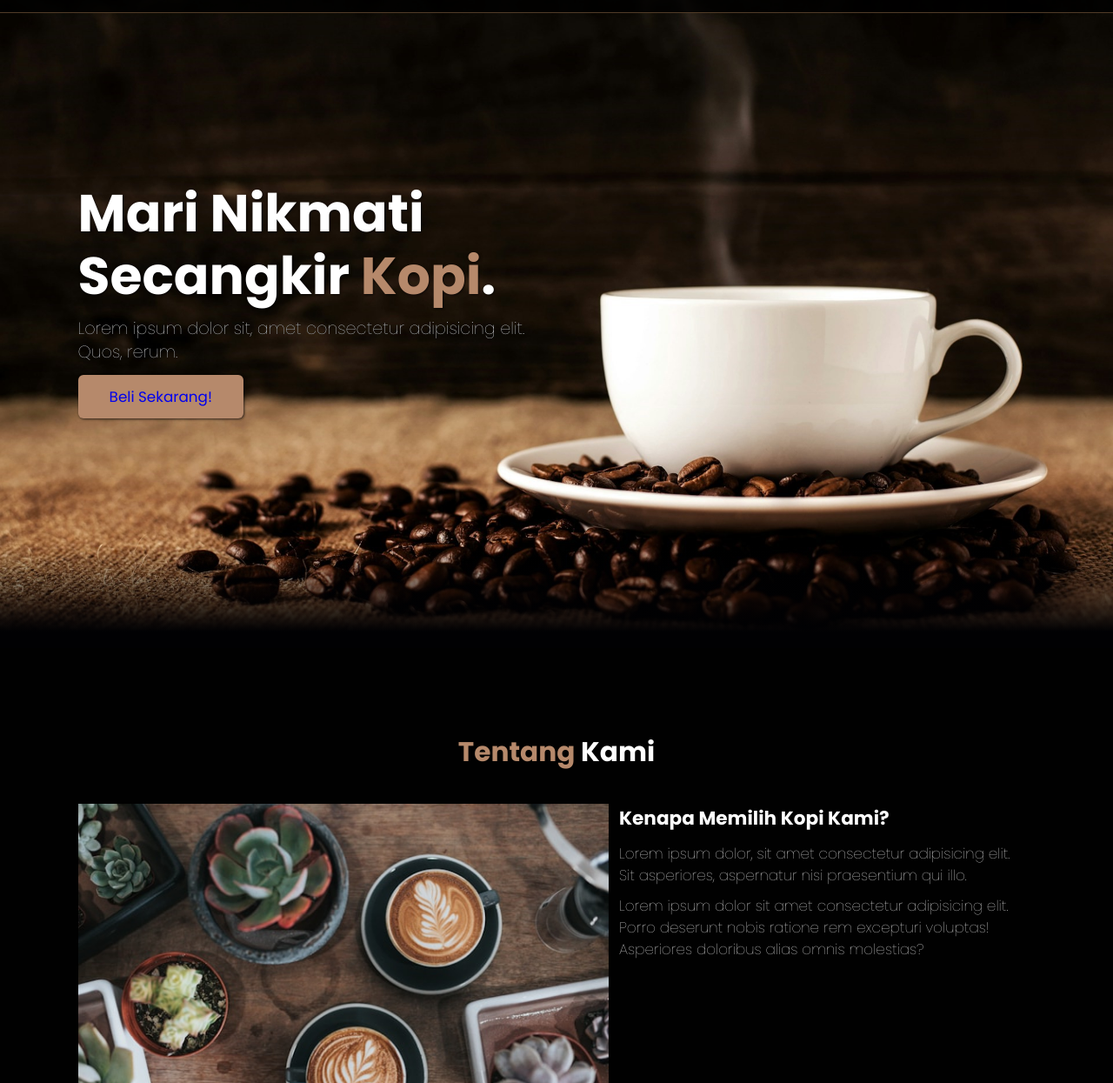
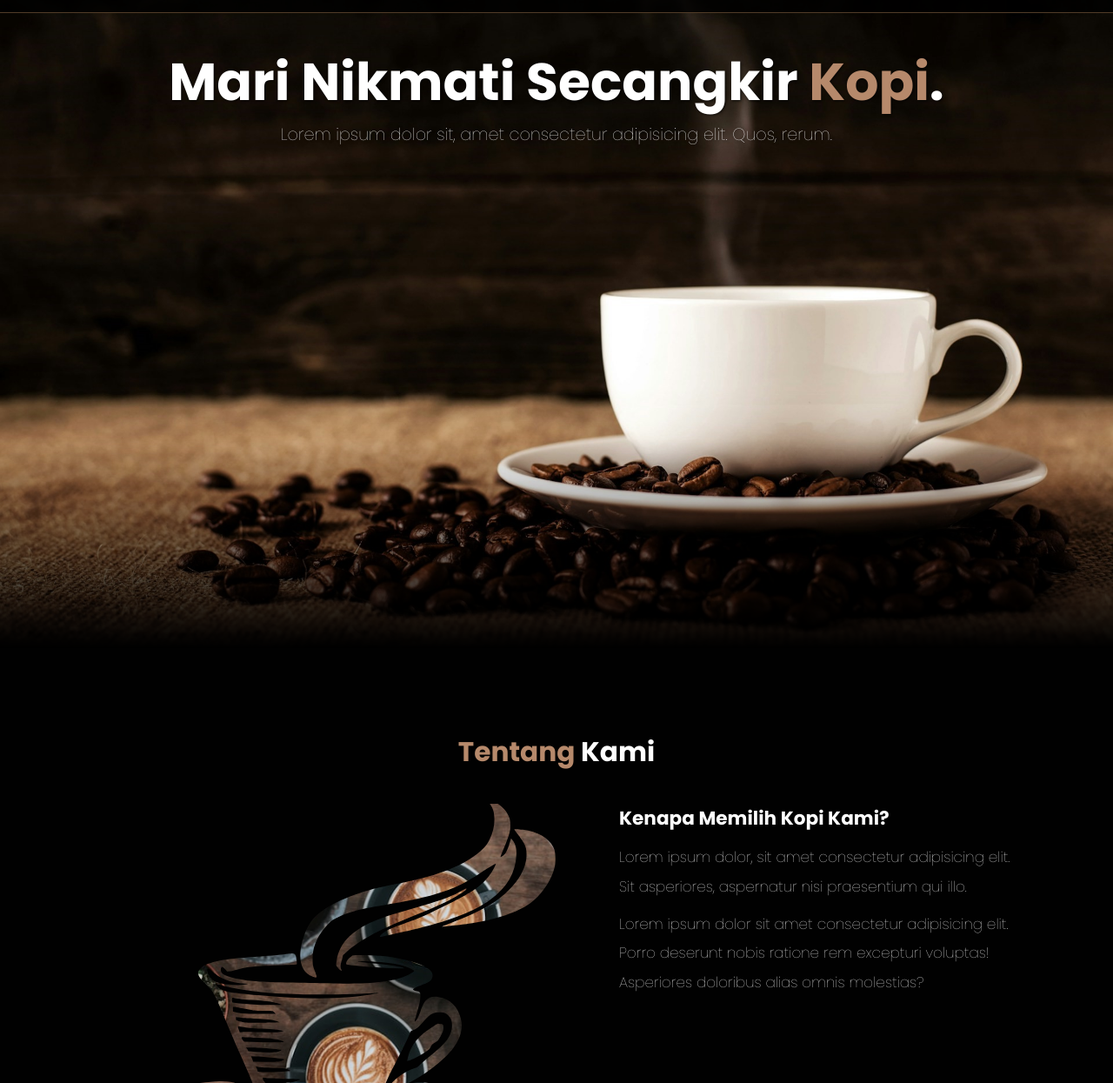
Before and after one commit to inislm/kedai-kopi-Kenangan-Senja, a plain HTML site: page index.html in a window 1280 px wide. Shown: the part 55-1300 px from the top of the page at 87% size. Drawn offline with nearby package versions, Linux system fonts and the light colour scheme.

Commit message:
menambahkan css masking

```diff
--- a/css/style.css
+++ b/css/style.css
@@ -180,9 +180,10 @@ body {
   background-repeat: no-repeat;
   background-size: cover;
   position: relative;
+  mask-image: linear-gradient(rgba(0, 0, 0, 1) 70%, rgba(0, 0, 0, 0));
 }
 
-.hero::after {
+/* .hero::after {
   content: "";
   display: block;
   position: absolute;
@@ -193,12 +194,25 @@ body {
     0deg,
     rgba(1, 1, 3, 1) 8%,
     rgba(255, 255, 255, 0) 50%
-  );
+    );
+    } */
+
+.hero .mask-container {
+  position: absolute;
+  inset: 0;
+  mask-image: url("../img/header-edit.png");
+  mask-position: center;
+  mask-repeat: no-repeat;
+  mask-size: cover;
 }
 
 .hero .content {
   padding: 1.4rem 7%;
-  max-width: 60rem;
+  /* max-width: 60rem; */
+  width: 100%;
+  text-align: center;
+  position: fixed;
+  top: 8rem;
 }
 
 .hero .content h1 {
@@ -265,6 +279,10 @@ body {
 
 .about .row .about-img img {
   width: 100%;
+  mask-image: url("../img/menu/coffee.svg");
+  mask-size: 80%;
+  mask-repeat: no-repeat;
+  mask-position: center;
 }
 
 .about .row .content {
@@ -281,7 +299,7 @@ body {
   font-size: 1.4rem;
   margin-bottom: 0.8rem;
   font-weight: 100;
-  line-height: 1.5;
+  line-height: 2;
 }
 
 /* Menu Section */
--- a/index.html
+++ b/index.html
@@ -83,13 +83,15 @@
 
     <!-- Hero Section Start -->
     <section class="hero" id="home">
-      <main class="content">
-        <h1>Mari Nikmati Secangkir <span>Kopi</span>.</h1>
-        <p>
-          Lorem ipsum dolor sit, amet consectetur adipisicing elit. Quos, rerum.
-        </p>
-        <a href="#" class="cta">Beli Sekarang!</a>
-      </main>
+      <div class="mask-container">
+        <main class="content">
+          <h1>Mari Nikmati Secangkir <span>Kopi</span>.</h1>
+          <p>
+            Lorem ipsum dolor sit, amet consectetur adipisicing elit. Quos,
+            rerum.
+          </p>
+        </main>
+      </div>
     </section>
     <!-- Hero Section End -->
 
```
Also changed, not shown: img/header-edit.png (added), img/menu/coffee.svg (added).
